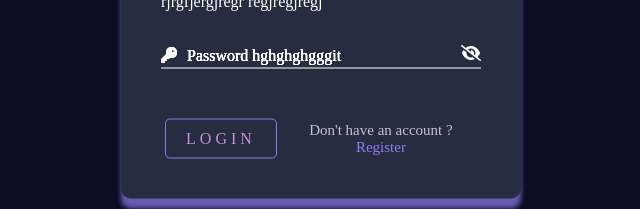
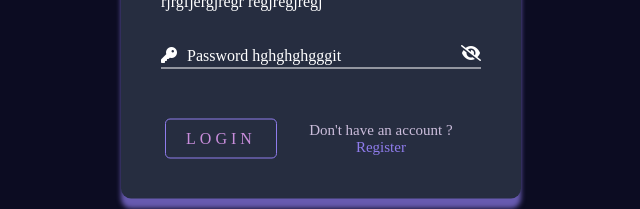
Before and after one commit to Lahcen-88/Login-Form, a plain HTML site: page index.html in a window 1280 px wide. Shown: the part 372-581 px from the top of the page, 319-959 px from the left. Drawn offline with Linux system fonts and the light colour scheme.

Commit message:
removing the labels added previously.

```diff
--- a/index.html
+++ b/index.html
@@ -24,9 +24,6 @@
                     <i class="fa-solid fa-eye-slash"></i>
                 </span>
                 <label><i class="fa-solid fa-key"></i>Password hghghghgggit </label>
-                <label><i class="fa-solid fa-key"></i>Password hghghghgggit </label>
-                <label><i class="fa-solid fa-key"></i>Password hghghghgggit </label>
-                <label><i class="fa-solid fa-key"></i>Password hghghghgggit </label>
             </div>
             <div class="button-form">
                 <a id="submit" href="#">Login</a>
```
